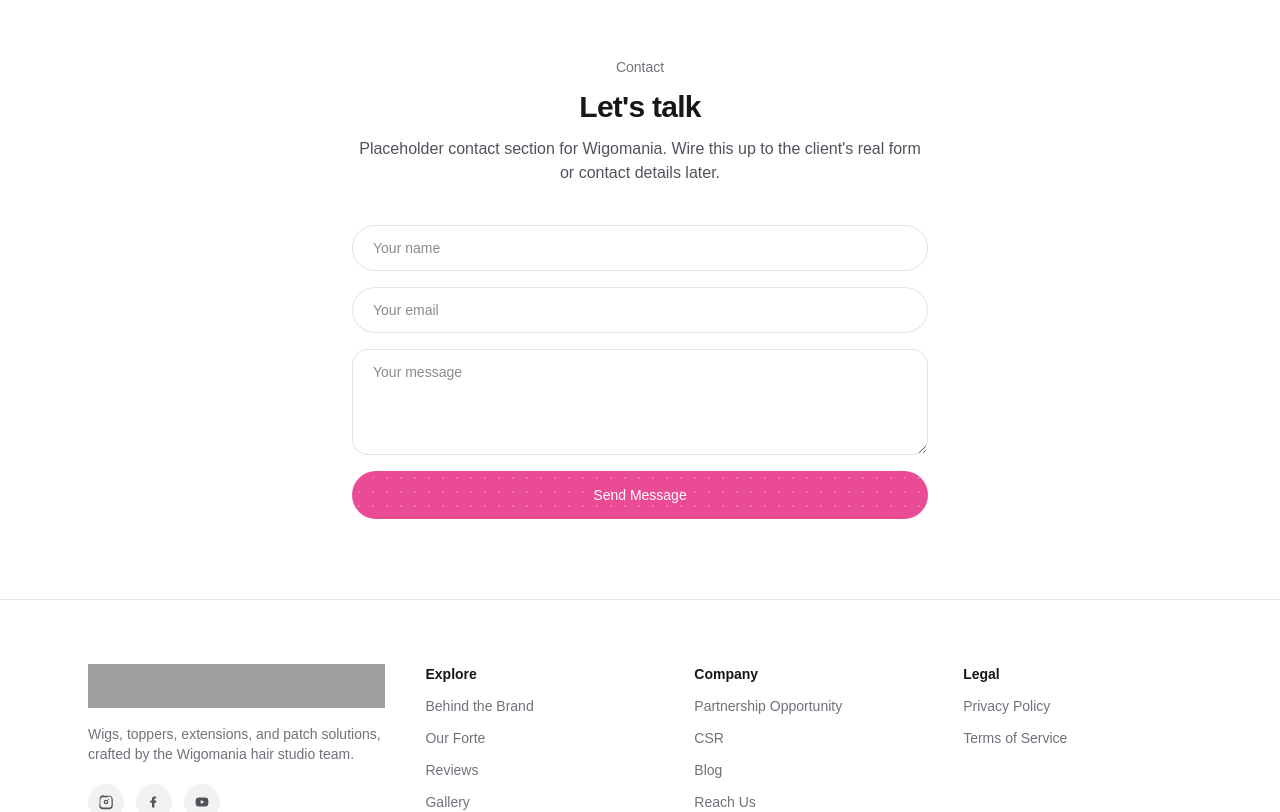
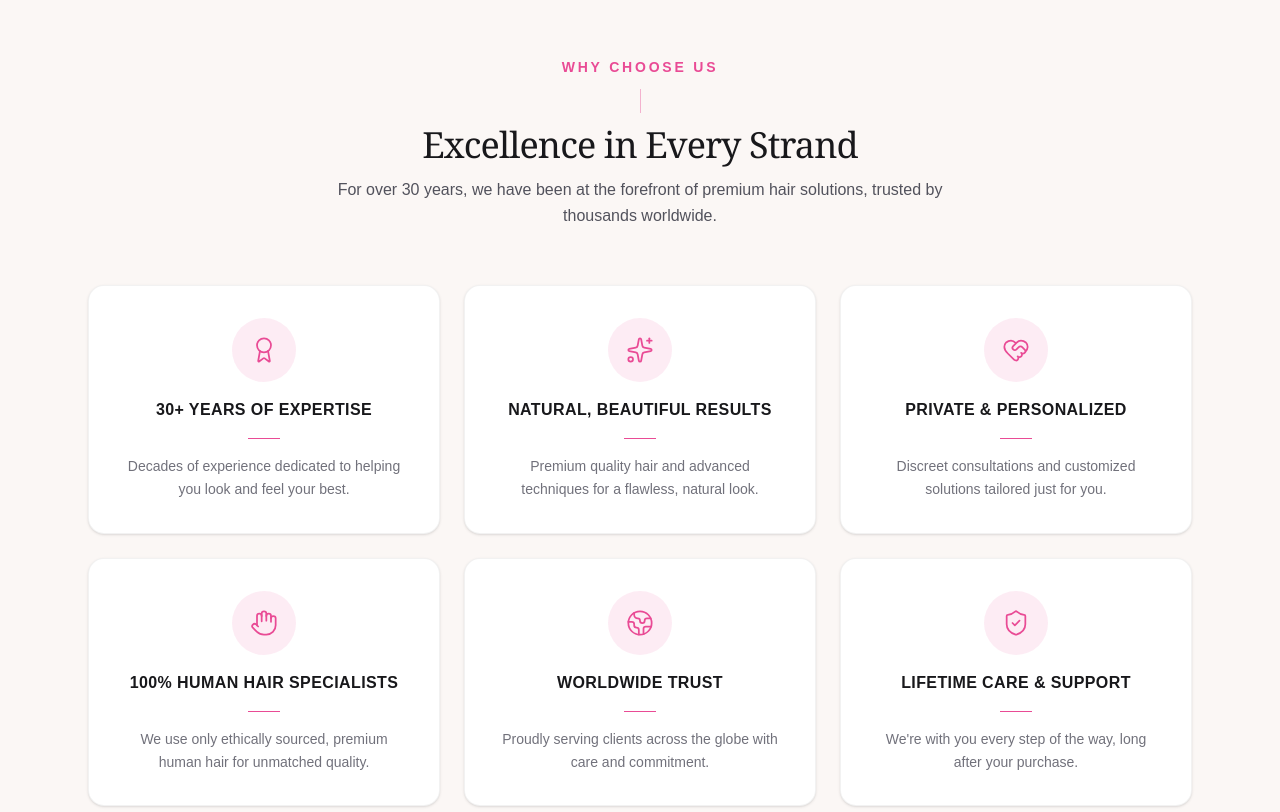
Before and after one commit to FenebrisWeb/fenebris-mockups, a Next.js app: page /wigomania in a window 1280 px wide. Shown: the part 5500-6312 px from the top of the page. Built offline with nearby package versions, Linux system fonts and the light colour scheme; grey boxes are pictures that could not be loaded.

Commit message:
why choose us

```diff
--- /dev/null
+++ b/app/wigomania/components/WhyChooseUs.tsx
@@ -0,0 +1,90 @@
+import { Award, Sparkles, ShieldCheck, Hand, Globe2, HeartHandshake } from "lucide-react";
+import FadeUp from "./FadeUp";
+
+const REASONS = [
+  {
+    title: "30+ Years of Expertise",
+    description: "Decades of experience dedicated to helping you look and feel your best.",
+    icon: Award,
+  },
+  {
+    title: "Natural, Beautiful Results",
+    description: "Premium quality hair and advanced techniques for a flawless, natural look.",
+    icon: Sparkles,
+  },
+  {
+    title: "Private & Personalized",
+    description: "Discreet consultations and customized solutions tailored just for you.",
+    icon: HeartHandshake,
+  },
+  {
+    title: "100% Human Hair Specialists",
+    description: "We use only ethically sourced, premium human hair for unmatched quality.",
+    icon: Hand,
+  },
+  {
+    title: "Worldwide Trust",
+    description: "Proudly serving clients across the globe with care and commitment.",
+    icon: Globe2,
+  },
+  {
+    title: "Lifetime Care & Support",
+    description: "We're with you every step of the way, long after your purchase.",
+    icon: ShieldCheck,
+  },
+];
+
+export default function WhyChooseUs() {
+  return (
+    <section className="bg-[#fbf7f5]">
+      <div className="mx-auto w-full max-w-6xl px-6 py-20">
+        <FadeUp className="mx-auto flex max-w-2xl flex-col items-center gap-3 text-center">
+          <span className="text-sm font-semibold uppercase tracking-[0.2em] text-[var(--brand)]">
+            Why Choose Us
+          </span>
+          <span className="h-6 w-px bg-[var(--brand)]/40" />
+          <h2 className="font-serif text-3xl tracking-tight text-zinc-900 sm:text-4xl">
+            Excellence in Every Strand
+          </h2>
+          <p className="text-sm leading-relaxed text-zinc-600 sm:text-base">
+            For over 30 years, we have been at the forefront of premium hair
+            solutions, trusted by thousands worldwide.
+          </p>
+        </FadeUp>
+
+        <div className="mt-14 grid grid-cols-1 gap-6 sm:grid-cols-2 lg:grid-cols-3">
+          {REASONS.map((reason, i) => {
+            const Icon = reason.icon;
+            return (
+              <FadeUp
+                key={reason.title}
+                delay={(i % 3) * 0.08}
+                className="group flex flex-col items-center gap-4 rounded-2xl border border-black/5 bg-white p-8 text-center shadow-sm transition-all duration-300 hover:-translate-y-1 hover:shadow-lg"
+              >
+                <span className="flex h-16 w-16 items-center justify-center rounded-full bg-[var(--brand)]/10 text-[var(--brand)] transition-colors duration-300 group-hover:bg-[var(--brand)] group-hover:text-white">
+                  <Icon className="h-7 w-7" strokeWidth={1.5} />
+                </span>
+                <h3 className="text-base font-bold uppercase tracking-wide text-zinc-900">
+                  {reason.title}
+                </h3>
+                <span className="h-px w-8 bg-[var(--brand)]" />
+                <p className="text-sm leading-relaxed text-zinc-500">
+                  {reason.description}
+                </p>
+              </FadeUp>
+            );
+          })}
+        </div>
+      </div>
+
+      <div className="relative overflow-hidden bg-gradient-to-r from-[var(--brand)]/5 via-[var(--brand)]/10 to-[var(--brand)]/5 py-12 text-center">
+        <span className="mx-auto flex h-16 w-16 items-center justify-center rounded-full border border-[var(--brand)]/30 font-serif text-2xl text-[var(--brand)]">
+          W
+        </span>
+        <p className="mt-3 text-xs font-semibold uppercase tracking-[0.3em] text-[var(--brand)]">
+          Confidence. Our Passion.
+        </p>
+      </div>
+    </section>
+  );
+}
--- a/app/wigomania/page.tsx
+++ b/app/wigomania/page.tsx
@@ -7,6 +7,7 @@ import Services from "./components/Services";
 import Transformations from "./components/Transformations";
 import Forte from "./components/Forte";
 import Reviews from "./components/Reviews";
+import WhyChooseUs from "./components/WhyChooseUs";
 import Contact from "./components/Contact";
 import Footer from "./components/Footer";
 
@@ -29,6 +30,7 @@ export default function WigomaniaPage() {
         <Forte />
         <Reviews />
         <Transformations />
+        <WhyChooseUs />
         <Contact />
       </main>
       <Footer />
--- a/package.json
+++ b/package.json
@@ -10,6 +10,7 @@
   },
   "dependencies": {
     "framer-motion": "^13.1.0",
+    "lucide-react": "^1.31.0",
     "next": "16.3.1",
     "react": "19.2.8",
     "react-dom": "19.2.8"
```
Also changed, not shown: 1 other file (tests, documents, lock files or other folders).
